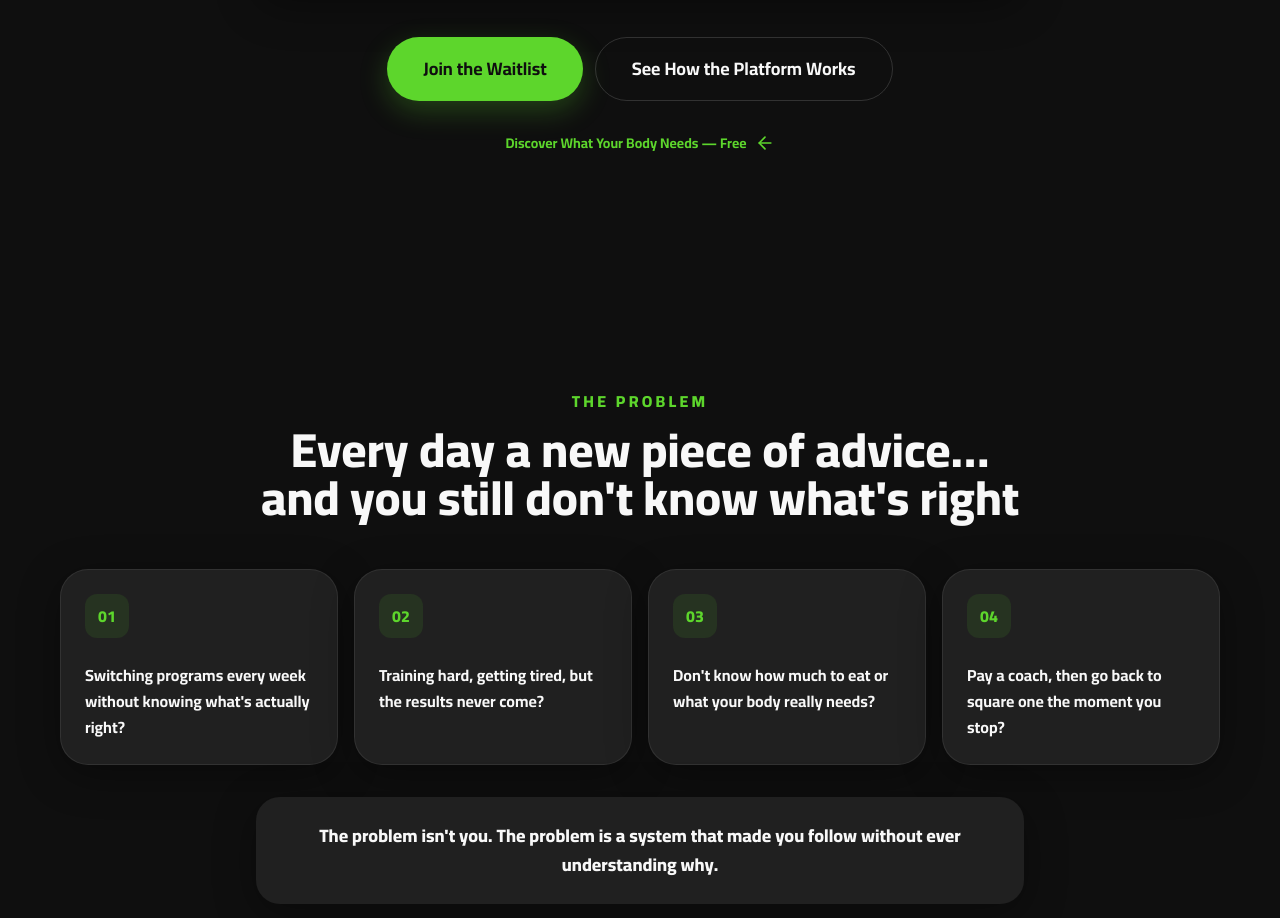
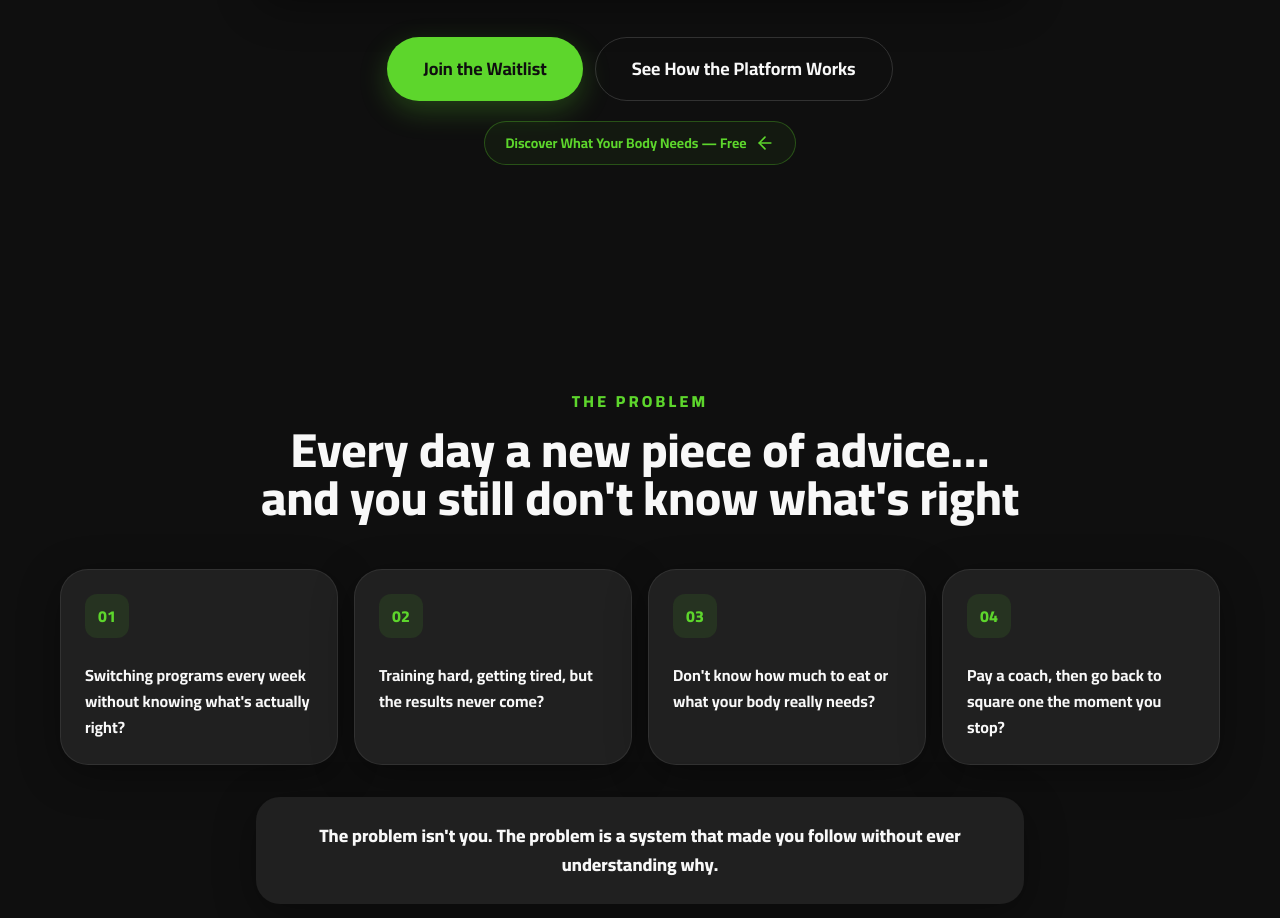
Before and after one commit to mouheb999/landingPagePlatform, a Next.js app: page /en in a window 1280 px wide. Shown: the part 940-1858 px from the top of the page. Built offline with nearby package versions, Linux system fonts and the light colour scheme; no server answers.

Commit message:
Make hero start-assessment link feel clickable but stay lowkey
Give the ghost assessment trigger a translucent outlined-pill style
with hover fill and an arrow nudge, distinct from the solid CTA.

Co-Authored-By: Claude Opus 4.7 <noreply@anthropic.com>

```diff
--- a/src/components/sections/hero.tsx
+++ b/src/components/sections/hero.tsx
@@ -50,10 +50,10 @@ export async function Hero() {
           <AssessmentTrigger
             variant="ghost"
             size="sm"
-            className="mt-5 text-accent hover:bg-transparent hover:text-accent-hover"
+            className="group mt-5 border border-accent/30 bg-accent/5 text-accent transition-colors hover:bg-accent/10 hover:text-accent-hover"
           >
             {t("assessmentCta")}
-            <ArrowLeft className="h-4 w-4 rtl:rotate-180" />
+            <ArrowLeft className="h-4 w-4 transition-transform duration-200 group-hover:-translate-x-1 rtl:rotate-180 rtl:group-hover:translate-x-1" />
           </AssessmentTrigger>
         </Reveal>
       </div>
```
